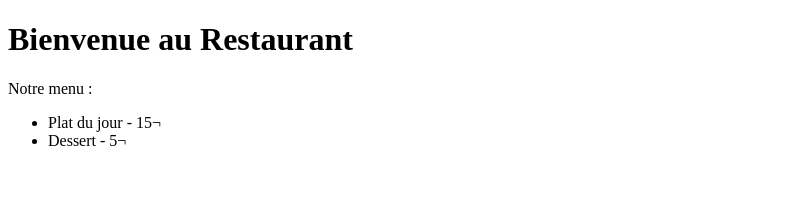
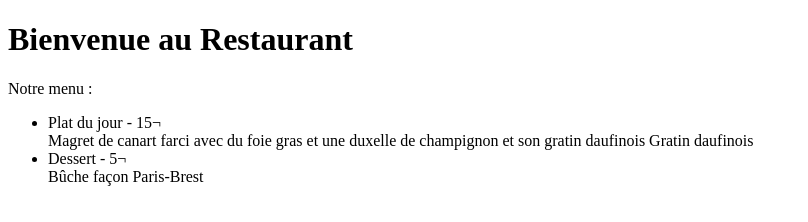
Before and after one commit to Jeanbayard/restaurant-jean, a website: page index.html in a window 1280 px wide. Shown: the whole page, without its empty margins (0-808 px from the left). Drawn offline with Linux system fonts and the light colour scheme.

Commit message:
refractor: ajout de plas dans le site web

```diff
--- a/index.html
+++ b/index.html
@@ -8,7 +8,9 @@
   <p>Notre menu :</p>
   <ul>
     <li>Plat du jour - 15¬</li>
+    Magret de canart farci avec du foie gras et une duxelle de champignon et son gratin daufinois Gratin daufinois
     <li>Dessert - 5¬</li>
+    Bûche façon Paris-Brest
   </ul>
 </body>
 </html>
```
